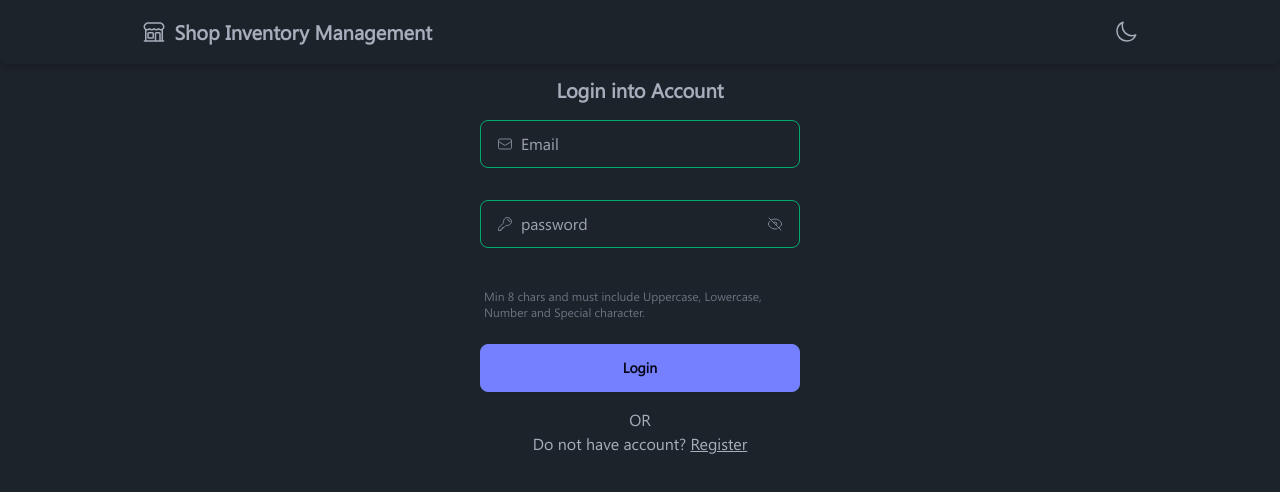
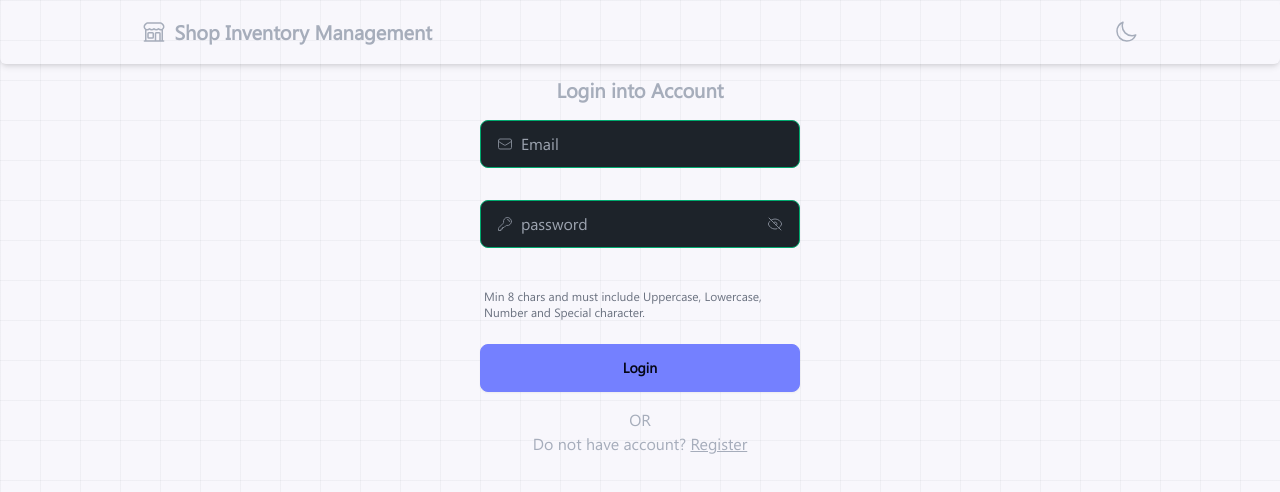
Before and after one commit to bhanu-3333/crud-based-inventory, a React (Vite) app in the folder Frontend/: page /login in a window 1280 px wide. Shown: the top 492 px of the page. Built offline with nearby package versions, Linux system fonts and the light colour scheme.

Commit message:
updated tailwind

```diff
--- a/Frontend/src/App.css
+++ b/Frontend/src/App.css
@@ -3,67 +3,46 @@
   padding: 0;
   box-sizing: border-box;
 }
+
 @font-face {
   font-family: Segoe;
   src: url("/fonts/Segoe UI.ttf");
 }
+
 body{
   height: 100vh;
   font-family: Segoe;
-  /* background-color: #000; */
+  background-color: #f8f7fc;
+  background-image:
+    linear-gradient(to right, rgba(156, 163, 175, 0.1) 1px, transparent 1px),
+    linear-gradient(to bottom, rgba(156, 163, 175, 0.1) 1px, transparent 1px);
+  background-size: 40px 40px;
 }
 
 input[type="number"]::-webkit-inner-spin-button {
   display: none;
 }
 
-/* input[type="email"]:user-valid, input[type="password"]:user-valid {
-  @apply outline-success
-}
-input[type="email"]:user-invalid, input[type="password"]:user-invalid {
-  @apply outline-error
-} */
-
-
-/* #root {
-  max-width: 1280px;
-  margin: 0 auto;
-  padding: 2rem;
-  text-align: center;
+input[type="number"]::-moz-appearance {
+  -moz-appearance: textfield;
 }
 
-.logo {
-  height: 6em;
-  padding: 1.5em;
-  will-change: filter;
-  transition: filter 300ms;
-}
-.logo:hover {
-  filter: drop-shadow(0 0 2em #646cffaa);
-}
-.logo.react:hover {
-  filter: drop-shadow(0 0 2em #61dafbaa);
+/* Optional: Enhanced input styling for consistency */
+input:focus {
+  outline: none;
+  border-color: #a78bfa;
+  box-shadow: 0 0 0 3px rgba(167, 139, 250, 0.1);
 }
 
-@keyframes logo-spin {
-  from {
-    transform: rotate(0deg);
-  }
-  to {
-    transform: rotate(360deg);
-  }
+/* Optional: Smooth transitions */
+* {
+  transition: all 0.2s ease-in-out;
 }
 
-@media (prefers-reduced-motion: no-preference) {
-  a:nth-of-type(2) .logo {
-    animation: logo-spin infinite 20s linear;
-  }
+button {
+  transition: background-color 0.2s ease-in-out, transform 0.1s ease-in-out;
 }
 
-.card {
-  padding: 2em;
+button:active {
+  transform: scale(0.98);
 }
-
-.read-the-docs {
-  color: #888;
-} */
```
